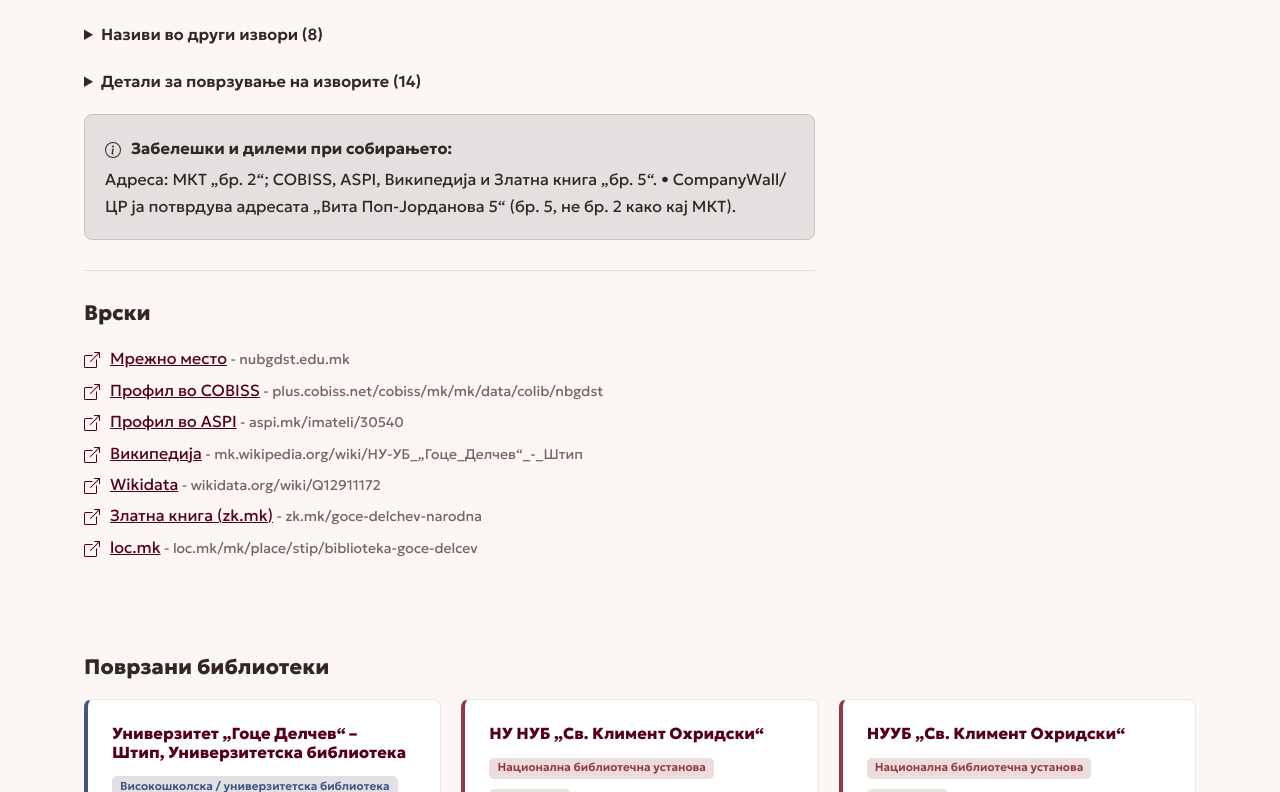
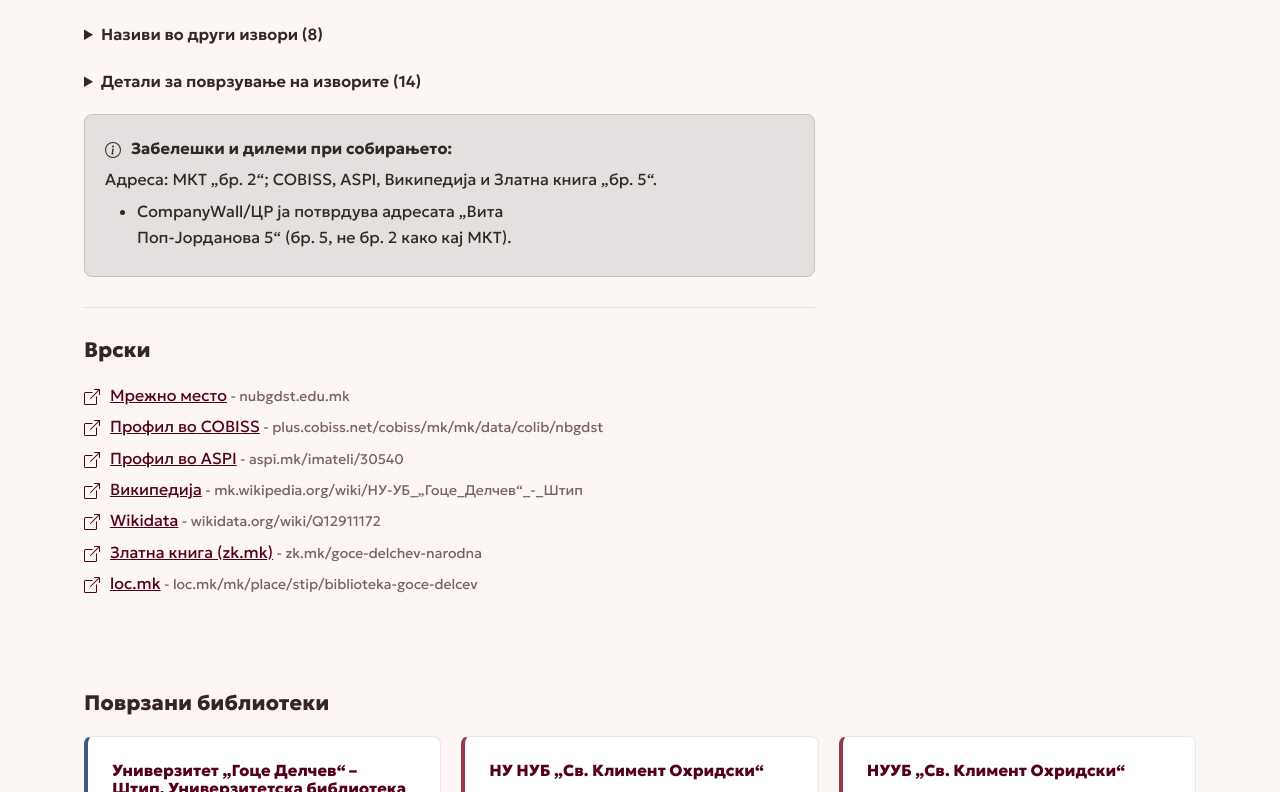
Before and after one commit to gocemitevski/mk-libraries, a Next.js app: page /biblioteki/nu-biblioteka-goce-delchev-shtip/ in a window 1280 px wide. Shown: the part 2148-2940 px from the top of the page. Built offline with nearby package versions, Linux system fonts and the light colour scheme.

Commit message:
Render bulleted library notes as a list

```diff
--- a/app/biblioteki/[slug]/page.tsx
+++ b/app/biblioteki/[slug]/page.tsx
@@ -81,6 +81,13 @@ export default async function LibraryPage({ params }: Props) {
     address: library.location.address,
     place: library.location.place,
   });
+
+  // „•“ во `notes` е набројување, не интерпункција: првиот дел е воведен
+  // текст, останатите се ставки. Делиме при приказот — податокот во
+  // workbook-от останува како што е.
+  const noteParts = (library.notes ?? '').split('•').map((part) => part.trim());
+  const notesIntro = noteParts[0];
+  const notesItems = noteParts.slice(1).filter(Boolean);
 
   // Commons колоната содржи страници, не слики — претвораме само File: во
   // директен линк; Category: нема еквивалент и останува како линк.
@@ -414,7 +421,14 @@ export default async function LibraryPage({ params }: Props) {
               <div className="alert alert-secondary mt-3 mb-0">
                 <Icon name="info-circle" className="me-2" />
                 <strong>Забелешки и дилеми при собирањето:</strong>
-                <p className="mb-0 mt-1">{library.notes}</p>
+                {notesIntro && <p className="mb-0 mt-1">{notesIntro}</p>}
+                {notesItems.length > 0 && (
+                  <ul className="mt-1 mb-0">
+                    {notesItems.map((item, i) => (
+                      <li key={`${i}-${item}`} className="mb-1">{item}</li>
+                    ))}
+                  </ul>
+                )}
               </div>
             )}
           </section>
```
